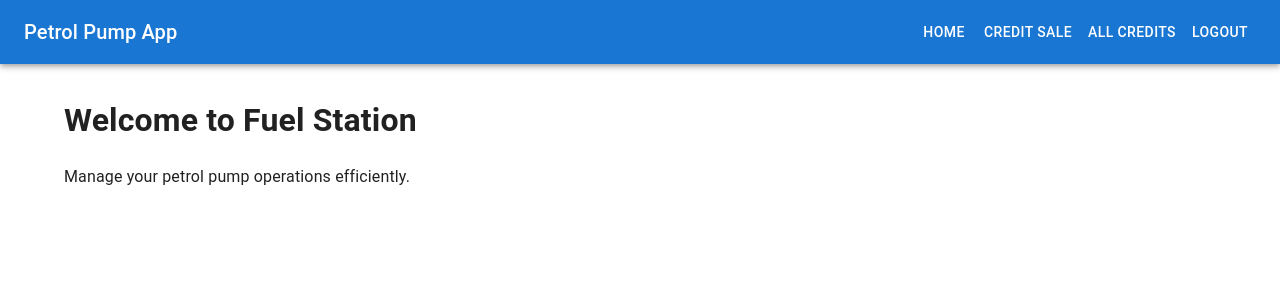
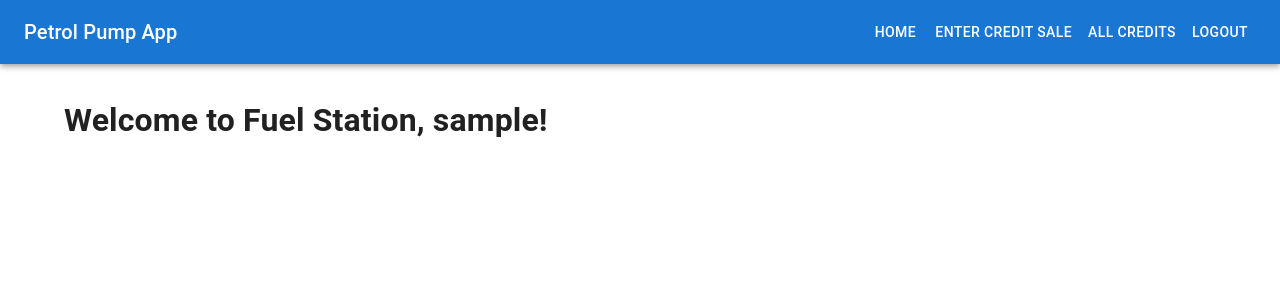
Before and after one commit to AvinashBV023/Petrol-pump, a Next.js app in the folder frontend/fuelstation/: page / in a window 1280 px wide. Shown: the top 300 px of the page. Built offline with nearby package versions, Linux system fonts and the light colour scheme; sample sign-in values are in the browser's storage.

Commit message:
name included after login

```diff
--- a/frontend/fuelstation/components/LayOut.js
+++ b/frontend/fuelstation/components/LayOut.js
@@ -35,7 +35,7 @@ export default function Layout({ children }) {
 
   const handleLogout = () => {
     localStorage.removeItem('token');
-    localStorage.removeItem('user');
+    localStorage.removeItem('username');
     router.push('/login');
   };
 
@@ -44,7 +44,7 @@ export default function Layout({ children }) {
 
   const menuItems = [
     { label: 'Home', path: '/' },
-    { label: 'Credit Sale', path: '/credit-sale' },
+    { label: 'Enter Credit Sale', path: '/credit-sale' },
     { label: 'All Credits', path: '/all-credits' },
     { label: 'Logout', action: handleLogout },
   ];
--- a/frontend/fuelstation/src/pages/credit-sale.js
+++ b/frontend/fuelstation/src/pages/credit-sale.js
@@ -35,7 +35,7 @@ export default function CreditSale() {
 
   return (
     <Box>
-      <Typography variant="h5" gutterBottom>Record Credit Sale</Typography>
+      <Typography variant="h5" gutterBottom>Enter Credit Sale</Typography>
       <TextField label="Customer" fullWidth margin="normal" onChange={e => setCustomer(e.target.value)} />
       <TextField label="Amount" fullWidth margin="normal" onChange={e => setAmount(e.target.value)} />
       <TextField label="Note" fullWidth margin="normal" onChange={e => setNote(e.target.value)} />
--- a/frontend/fuelstation/src/pages/index.js
+++ b/frontend/fuelstation/src/pages/index.js
@@ -1,10 +1,17 @@
-import LogoutButton from '../../components/LogoutButton';
-import Link from 'next/link';
+import { useState, useEffect } from 'react';
 export default function Home() {
+    const [userName, setUserName] = useState(null);
+    useEffect(() => {
+        if (typeof window !== 'undefined') {
+            const userData = localStorage.getItem('username');
+            if (userData && userData !== 'undefined') {
+                setUserName(userData);
+            }
+        }
+    }, []);
   return (
     <div>
-        <h1>Welcome to Fuel Station</h1>
-        <p>Manage your petrol pump operations efficiently.</p>
+        <h1>Welcome to Fuel Station{userName && `, ${userName}!`}</h1>
     </div>
   );
 }
--- a/frontend/fuelstation/src/pages/login.js
+++ b/frontend/fuelstation/src/pages/login.js
@@ -15,6 +15,8 @@ export default function Login() {
         password,
       });
       localStorage.setItem('token', res.data.token);
+      localStorage.setItem('username', res.data?.user?.name);
+      localStorage.setItem('email', res.data?.user?.email);
       alert('Login successful!');
       router.push('/');
     } catch {
```
